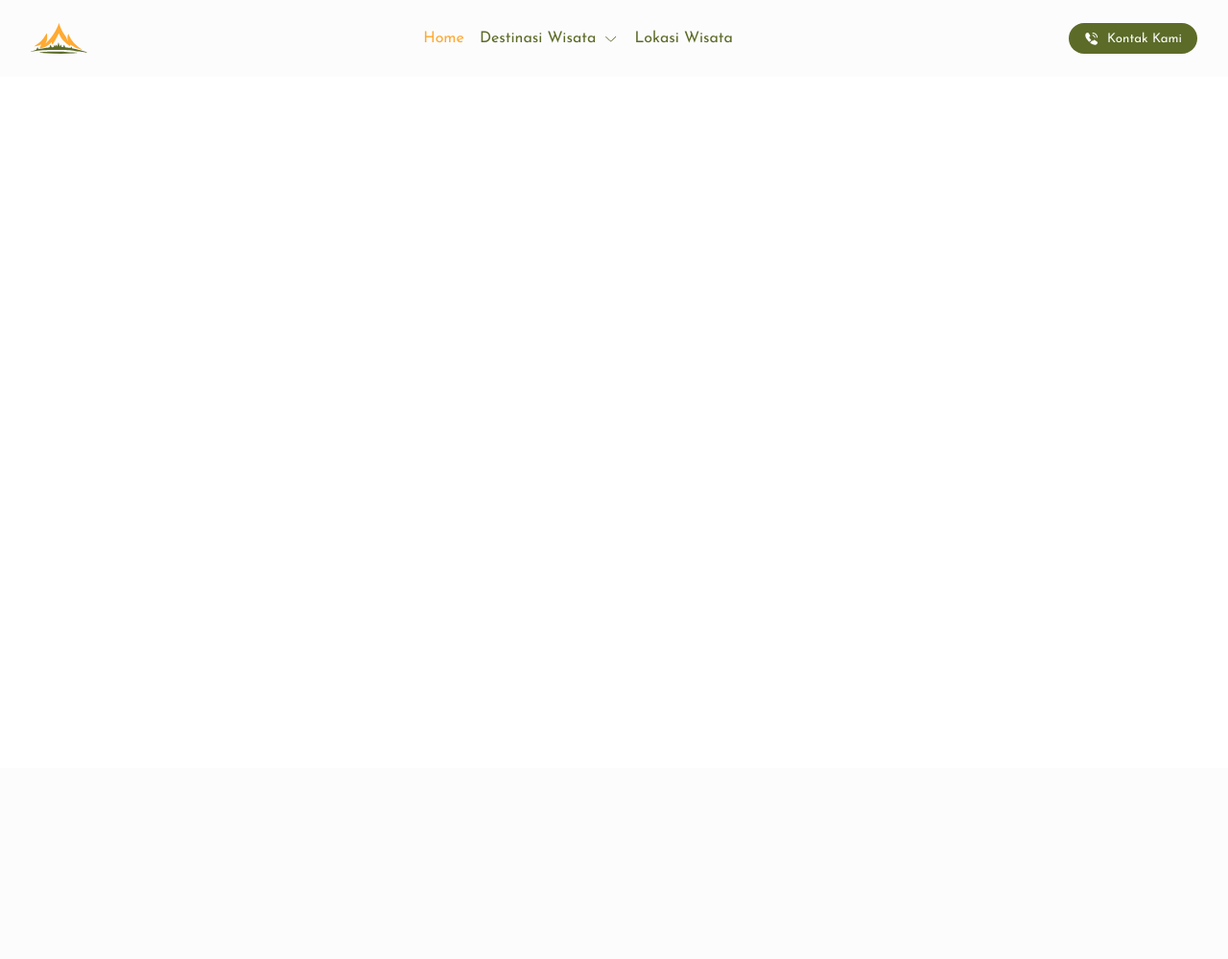
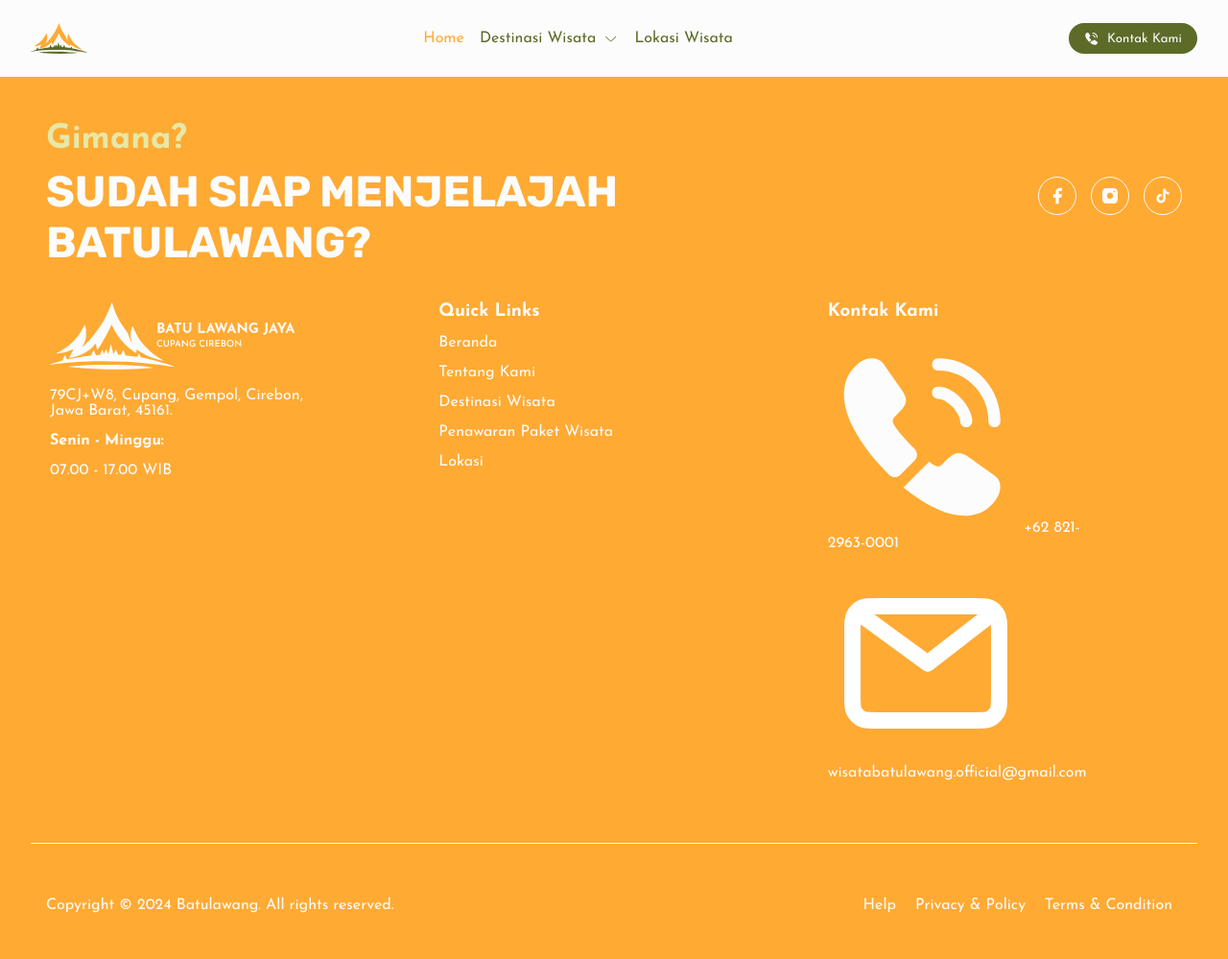
Before and after one commit to ameliacahyanii/Kuycoding-Batulawang, a PHP site: page / in a window 1280 px wide. Shown: the whole page at 96% size. Before the commit the page ends 56 px from the top, so only its background shows below. Run offline with PHP 8.4, Linux system fonts and the light colour scheme.

Commit message:
create - Footer Component

```diff
--- a/index.php
+++ b/index.php
@@ -11,7 +11,13 @@
 
     <body>
         <?php $activePage = 'home';
-    include 'src/components/navbar.php'; ?>
+        include 'src/components/navbar.php';
+        ?>
+
     </body>
 
+    <?php
+    include 'src/components/footer.php';
+    ?>
+
 </html>
--- a/src/components/footer.php
+++ b/src/components/footer.php
@@ -0,0 +1,49 @@
+<div class="footer-container">
+    <div class="top-container">
+        <div class="text-container">
+            <p class="subheading">Gimana?</p>
+            <p class="heading">SUDAH SIAP MENJELAJAH BATULAWANG?</p>
+        </div>
+        <div class="social-icons">
+            <a href="#"><img src="./src/asset/svg/icon-facebook.svg" alt="Facebook"></a>
+            <a href="#"><img src="./src/asset/svg/icon-instagram.svg" alt="Instagram"></a>
+            <a href="#"><img src="./src/asset/svg/icon-tiktok.svg" alt="TikTok"></a>
+        </div>
+    </div>
+    <div class="info">
+        <div class="info-item">
+            <a href="#"><img src="./src/asset/svg/icon-white.svg" alt="Logo"></a>
+            <p>79CJ+W8, Cupang, Gempol, Cirebon, Jawa Barat, 45161.</p>
+            <div class="info-time">
+                <p class="title">Senin - Minggu:</p>
+                <p class="desc">07.00 - 17.00 WIB</p>
+            </div>
+        </div>
+        <div class="info-item">
+            <h3>Quick Links</h3>
+            <ul>
+                <li><a href="#">Beranda</a></li>
+                <li><a href="#">Tentang Kami</a></li>
+                <li><a href="#">Destinasi Wisata</a></li>
+                <li><a href="#">Penawaran Paket Wisata</a></li>
+                <li><a href="#">Lokasi</a></li>
+            </ul>
+        </div>
+        <div class="info-item">
+    <h3>Kontak Kami</h3>
+    <p><img src="./src/asset/svg/icon-call.svg" alt="Phone"><a href="tel:+6282129630001">+62 821-2963-0001</a></p>
+    <p><img src="./src/asset/svg/icon-mail.svg" alt="Mail"><a href="tel:+6282129630001">wisatabatulawang.official@gmail.com</a></p>
+</div>
+    </div>
+    <div class="line"></div>
+    <footer>
+        <div class="left-content">
+            <p>Copyright © 2024 Batulawang. All rights reserved.</p>
+        </div>
+        <div class="right-content">
+            <a href="#" class="links-item">Help</a>
+            <a href="#" class="links-item">Privacy & Policy</a>
+            <a href="#" class="links-item">Terms & Condition</a>
+        </div>
+    </footer>
+</div>
--- a/src/styles/main.css
+++ b/src/styles/main.css
@@ -1,3 +1,6 @@
+@import url('https://fonts.googleapis.com/css2?family=Josefin+Sans:ital,wght@0,100..700;1,100..700&family=Rubik:ital,wght@0,300..900;1,300..900&display=swap');
+
+
 :root {
     --primary: #5C6B28;
     --secondary: #E7E8A6;
@@ -38,7 +41,7 @@ nav {
 
 }
 
-nav > svg {
+nav>svg {
     height: 2rem;
 }
 
@@ -84,14 +87,14 @@ nav > svg {
     color: var(--accent);
 }
 
-#nav-dropdown:hover + #nav-dropdown-items,
-#nav-dropdown:focus + #nav-dropdown-items,
+#nav-dropdown:hover+#nav-dropdown-items,
+#nav-dropdown:focus+#nav-dropdown-items,
 #nav-dropdown-items:focus {
     display: flex;
 }
 
 .nav-highlight {
-    color: var(--accent)!important;
+    color: var(--accent) !important;
 }
 
 /* ../components/button.php */
@@ -171,6 +174,233 @@ input.newsletter {
     border-radius: 2rem;
 }
 
+/* ../components/footer.php */
+.footer-container {
+    display: flex;
+    flex-direction: column;
+    justify-content: space-between;
+    background-color: var(--accent);
+    padding: 2rem;
+}
+
+.top-container {
+    display: flex;
+    justify-content: space-between;
+    align-items: center;
+    padding: 1rem;
+    color: var(--white);
+    flex-wrap: wrap;
+}
+
+.text-container {
+    max-width: 70%;
+}
+
+.subheading {
+    font-size: 35px;
+    color: var(--secondary);
+    font-weight: bold;
+    margin: 0;
+}
+
+.heading {
+    font-size: 45px;
+    font-weight: bold;
+    margin: 10px 0 0 0;
+    font-family: 'Rubik', sans-serif;
+}
+
+.social-icons {
+    display: flex;
+    gap: 15px;
+}
+
+.social-icons a {
+    display: inline-flex;
+    width: 40px;
+    height: 40px;
+    border-radius: 50%;
+    border: 1px solid var(--white);
+    justify-content: center;
+    align-items: center;
+    color: var(--white);
+    transition: background-color 0.3s, color 0.3s;
+}
+
+.social-icons a:hover {
+    background-color: var(--white);
+    color: var(--accent);
+}
+
+.social-icons img {
+    width: 20px;
+    height: 20px;
+}
+
+.social-icons a:hover img {
+    filter: brightness(0) invert(1);
+}
+
+.info {
+    display: flex;
+    justify-content: space-between;
+    margin: 20px 0 30px;
+    flex-wrap: wrap;
+    color: var(--white);
+}
+
+.info .info-item {
+    margin: 0 20px;
+    flex: 1;
+    min-width: 200px;
+}
+
+.info .info-item p {
+    margin: 15px 0px;
+    max-width: 80%;
+}
+
+.info .info-item ul li {
+    margin: 15px 0px;
+    font-weight: normal;
+}
+
+.info-item img {
+    width: 70%;
+    height: auto;
+}
+
+.info-item a {
+    color: var(--white);
+    text-decoration: none;
+    transition: font-weight 0.5s ease-in-out;
+}
+
+.info-item a:hover {
+    text-decoration: none;
+    font-weight: bold;
+}
+
+.info-time .title {
+    font-weight: bold;
+}
+
+.social-icons {
+    justify-content: center;
+    align-items: center;
+}
+
+.social-icon {
+    margin: 0 10px;
+    font-size: 2em;
+}
+
+.left-content,
+.right-content {
+    display: flex;
+    margin-top: 20px;
+}
+
+.left-content {
+    align-items: flex-start;
+}
+
+.right-content {
+    align-items: flex-end;
+}
+
+.links-item {
+    margin: 0 10px;
+    color: var(--white);
+}
+
+.contact {
+    display: flex;
+    justify-content: center;
+    align-items: center;
+    margin-top: 20px;
+    flex-wrap: wrap;
+}
+
+.contact-item {
+    margin: 0 10px;
+}
+
+footer {
+    display: flex;
+    justify-content: space-between;
+    padding: 1rem;
+    color: var(--white);
+    font-weight: normal;
+    flex-wrap: wrap;
+}
+
+footer a {
+    color: var(--white);
+    text-decoration: none;
+}
+
+footer a:hover {
+    text-decoration: underline;
+}
+
+.line {
+    height: 1px;
+    background-color: var(--white);
+    margin: 20px 0;
+}
+
+/* Responsive Adjustments */
+@media (max-width: 768px) {
+    .text-container {
+        max-width: 100%;
+    }
+
+    .subheading {
+        font-size: 28px;
+    }
+
+    .heading {
+        font-size: 36px;
+    }
+
+    .info {
+        flex-direction: column;
+        align-items: start;
+        text-align: start;
+    }
+
+    .info .info-item {
+        margin: 10px 0;
+        flex: none;
+        max-width: 100%;
+    }
+
+    .info .info-item p {
+        max-width: 100%;
+    }
+
+    .social-icons {
+        justify-content: start;
+        margin-top: 20px;
+    }
+
+    .left-content,
+    .right-content {
+        flex-direction: column;
+        align-items: start;
+    }
+
+    .left-content {
+        margin-bottom: 20px;
+    }
+
+    footer {
+        flex-direction: column;
+        text-align: start;
+    }
+}
+
 /* media queries */
 
 @media (min-width: 1024px) {
```
Also changed, not shown: src/asset/svg/icon-call.svg (renamed from src/asset/svg/call-calling.svg), src/asset/svg/icon-facebook.svg (added), src/asset/svg/icon-instagram.svg (added), src/asset/svg/icon-mail.svg (added), src/asset/svg/icon-tiktok.svg (added), src/asset/svg/icon-white.svg (added). Lines whose indentation alone changed are shown as unchanged.
